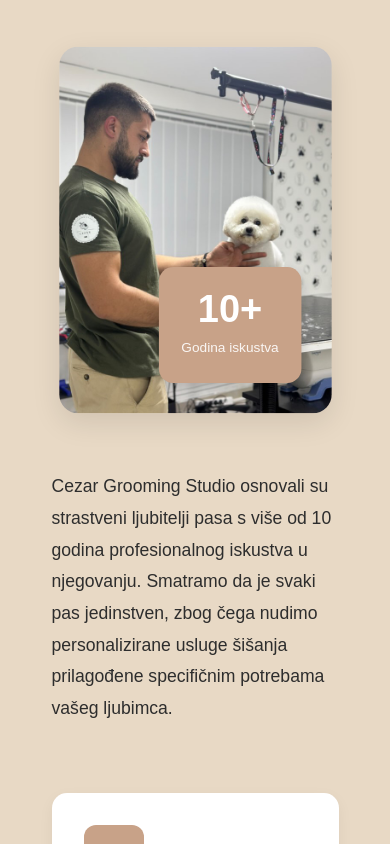
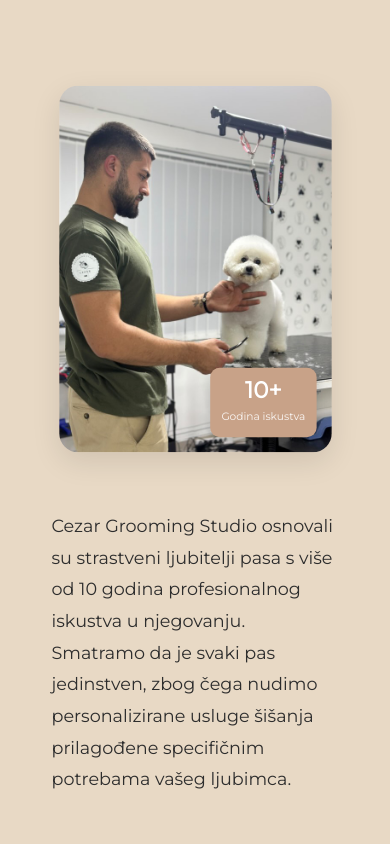
Before and after one commit to LumeAgnc/cezar, a plain HTML site: page index.html in a window 390 px wide. Shown: the part 1156-2000 px from the top of the page. Drawn offline with Linux system fonts and the light colour scheme.

Commit message:
Some fixes

```diff
--- a/index.html
+++ b/index.html
@@ -6,6 +6,7 @@
     <title>Cezar Grooming Studio</title>
     <link rel="stylesheet" href="style.css">
     <link rel="stylesheet" href="https://cdnjs.cloudflare.com/ajax/libs/font-awesome/6.5.1/css/all.min.css">
+    <link href="https://fonts.googleapis.com/css2?family=Montserrat&display=swap" rel="stylesheet">
     <link rel="icon" type="image/png" href="res/cezar.png">
 </head>
 <script>
@@ -173,10 +174,10 @@
             </div>
             <div class="gallery-preview">
                 <div class="gallery-item">
-                    <img src="slike/new6.jpeg" alt="Gallery image 1">
+                    <img src="slike/new3.jpeg" alt="Gallery image 1">
                 </div>
                 <div class="gallery-item">
-                    <img src="slike/ED4235A5-A932-45A4-AA6E-0C11E4E99485.JPG" alt="Gallery image 2">
+                    <img src="slike/new1.jpeg" alt="Gallery image 2">
                 </div>
                 <div class="gallery-item">
                     <img src="slike/1B40A33B-9A92-477B-8D01-91C30BC03A2E.JPG" alt="Gallery image 3">
@@ -198,7 +199,9 @@
                         <i class="fas fa-phone-alt"></i>
                         <div>
                             <h3>Broj telefona</h3>
-                            <p>+381 60 500 3782</p>
+                            <p>
+                                <a href="tel:+381605003782">+381 60 500 3782</a>
+                            </p>
                         </div>
                     </div>
                     <div class="info-item">
--- a/style.css
+++ b/style.css
@@ -446,6 +446,41 @@ a {
     margin: 0.5rem 0 0;
     font-size: 0.9rem;
     opacity: 0.9;
+}
+
+/* Media queries for responsive design */
+@media screen and (max-width: 768px) {
+    .experience-badge {
+        padding: 1rem;
+        bottom: 1.5rem;
+        right: 1.5rem;
+    }
+
+    .experience-badge span {
+        font-size: 2rem;
+    }
+
+    .experience-badge p {
+        font-size: 0.8rem;
+    }
+}
+
+@media screen and (max-width: 480px) {
+    .experience-badge {
+        padding: 0.75rem;
+        bottom: 1rem;
+        right: 1rem;
+        border-radius: 10px;
+    }
+
+    .experience-badge span {
+        font-size: 1.5rem;
+    }
+
+    .experience-badge p {
+        font-size: 0.7rem;
+        margin-top: 0.3rem;
+    }
 }
 
 .about-content {
```
